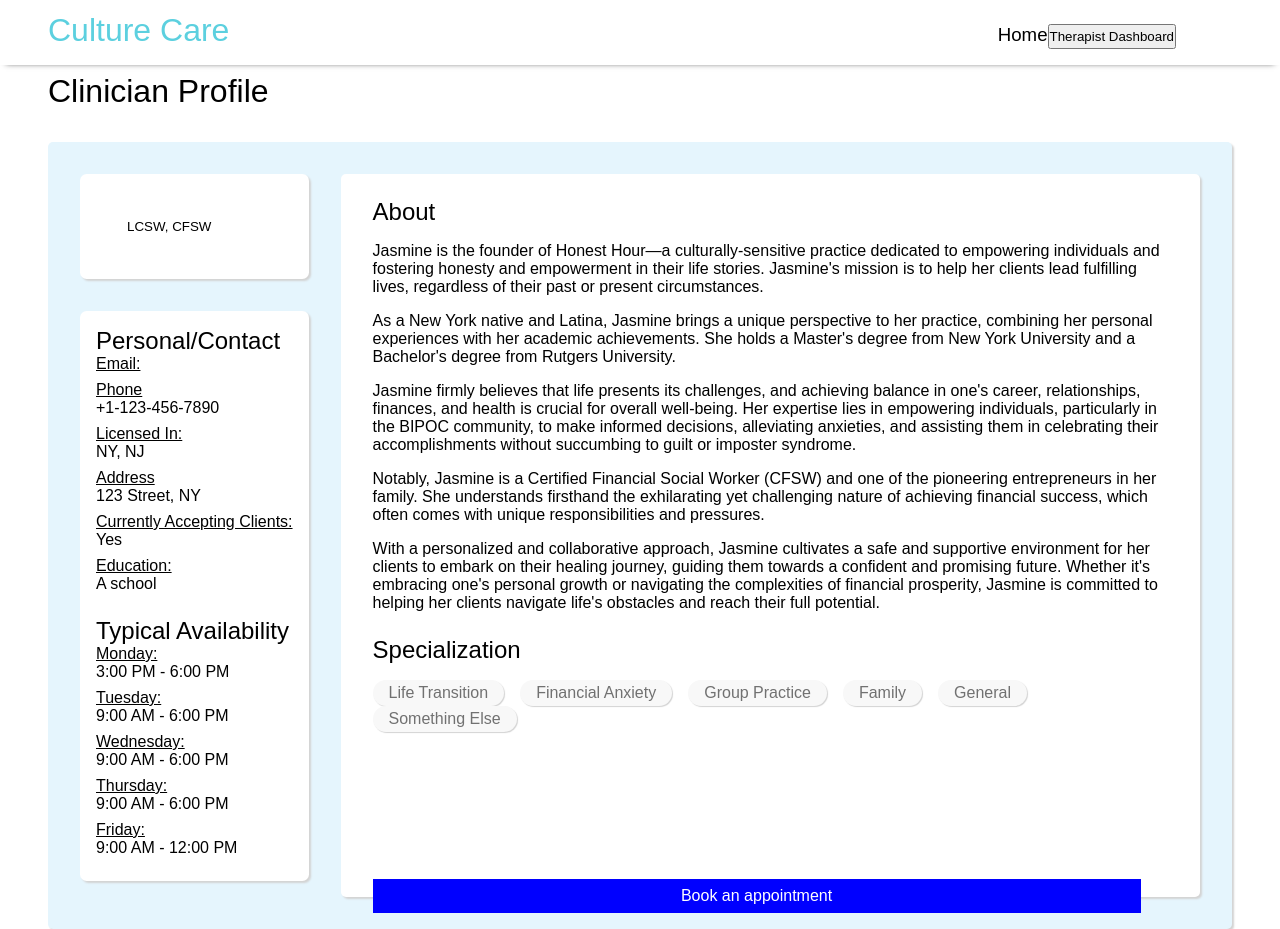
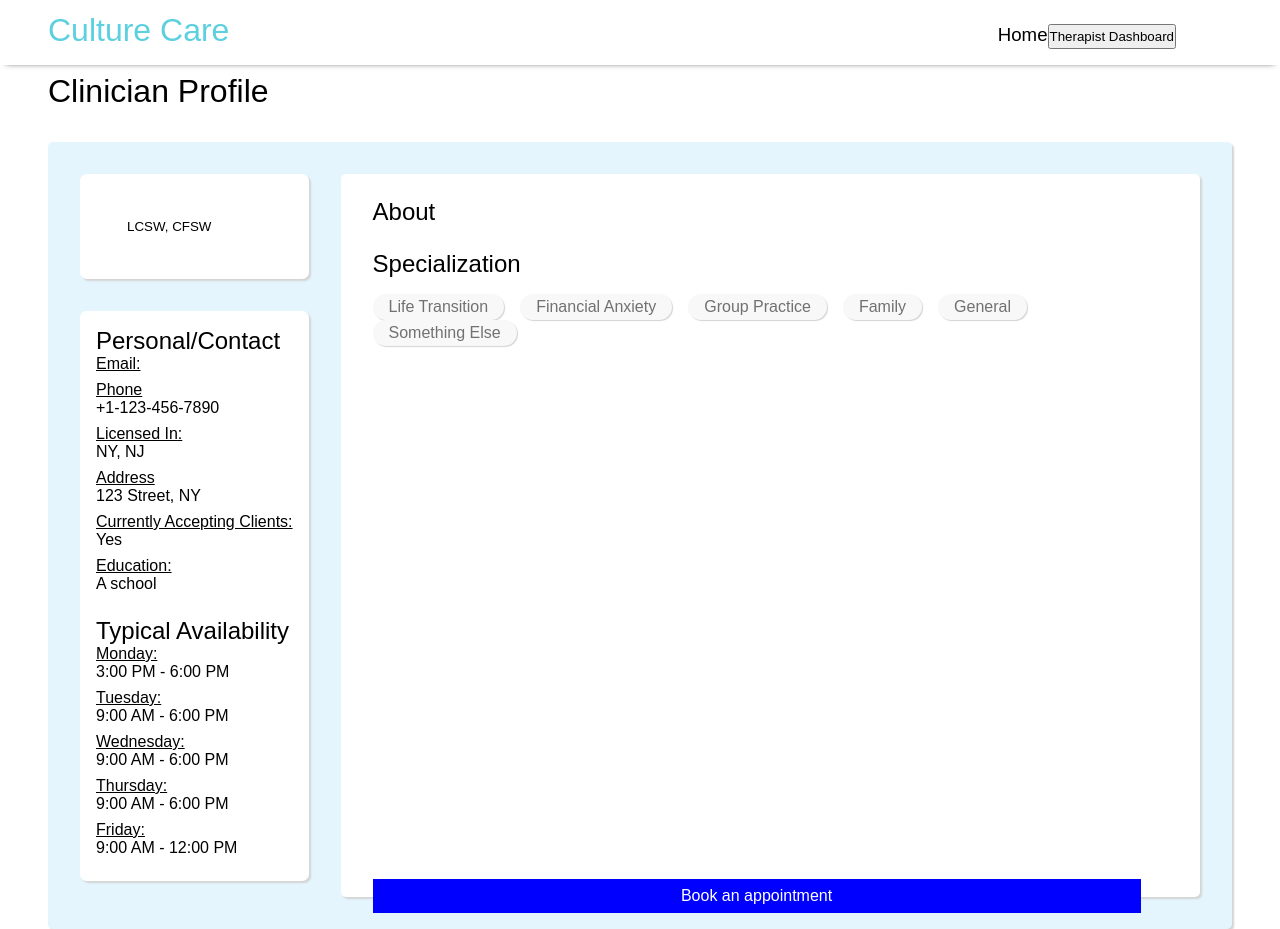
Before and after one commit to CultureCare22/Culture-Care, a React (Create React App) app: page /clinician-profile/1 in a window 1280 px wide. Built offline with nearby package versions, Linux system fonts and the light colour scheme; no server answers.

Commit message:
updated some changes to select clinician and clinician profile

```diff
--- a/src/pages/ClinicianProfile/ClinicianProfile.js
+++ b/src/pages/ClinicianProfile/ClinicianProfile.js
@@ -110,32 +110,7 @@ function ClinicianProfile() {
                     </div>
                     <div className='clinician-summary'>
                         <h2>About</h2>
-                        <p>Jasmine is the founder of Honest Hour—a culturally-sensitive practice dedicated to empowering
-                            individuals and fostering honesty and empowerment in their life stories. Jasmine's mission is
-                            to help her clients lead fulfilling lives, regardless of their past or present circumstances.
-                        </p>
-                        <p>As a New York native and Latina, Jasmine brings a unique perspective to her practice, combining
-                            her personal experiences with her academic achievements. She holds a Master's degree from New
-                            York University and a Bachelor's degree from Rutgers University.
-                        </p>
-                        <p>
-                        Jasmine firmly believes that life presents its challenges, and achieving balance in one's career,
-                        relationships, finances, and health is crucial for overall well-being. Her expertise lies in empowering
-                        individuals, particularly in the BIPOC community, to make informed decisions, alleviating anxieties,
-                        and assisting them in celebrating their accomplishments without succumbing to guilt or imposter syndrome.
-                        </p>
-                        <p>
-                        Notably, Jasmine is a Certified Financial Social Worker (CFSW) and one of the pioneering entrepreneurs in
-                        her family. She understands firsthand the exhilarating yet challenging nature of achieving financial
-                        success, which often comes with unique responsibilities and pressures.
-                        </p>
-                        <p>
-                        With a personalized and collaborative approach, Jasmine cultivates a safe and supportive environment
-                        for her clients to embark on their healing journey, guiding them towards a confident and promising
-                        future. Whether it's embracing one's personal growth or navigating the complexities of financial
-                        prosperity, Jasmine is committed to helping her clients navigate life's obstacles and reach their
-                        full potential.
-                        </p>
+                        <p>{practitioners.description}</p>
 
                         <h2>Specialization</h2>
                         <div className='specializations'>
--- a/src/pages/SelectClinician/SelectClinician.js
+++ b/src/pages/SelectClinician/SelectClinician.js
@@ -214,7 +214,7 @@ function Category() {
                 <h3>{name}</h3>
                 <div className='clin-info'>
                     <h4>{licenses.join(", ")} | {locations.map(location => location.name).join(", ")}</h4>
-                    <div className='description'>{description}</div>
+                    {/* <div className='description'>{description}</div> */}
 
                     <div className="clinician_2">Specializes in:</div>
                     <div className="consultation">
```
